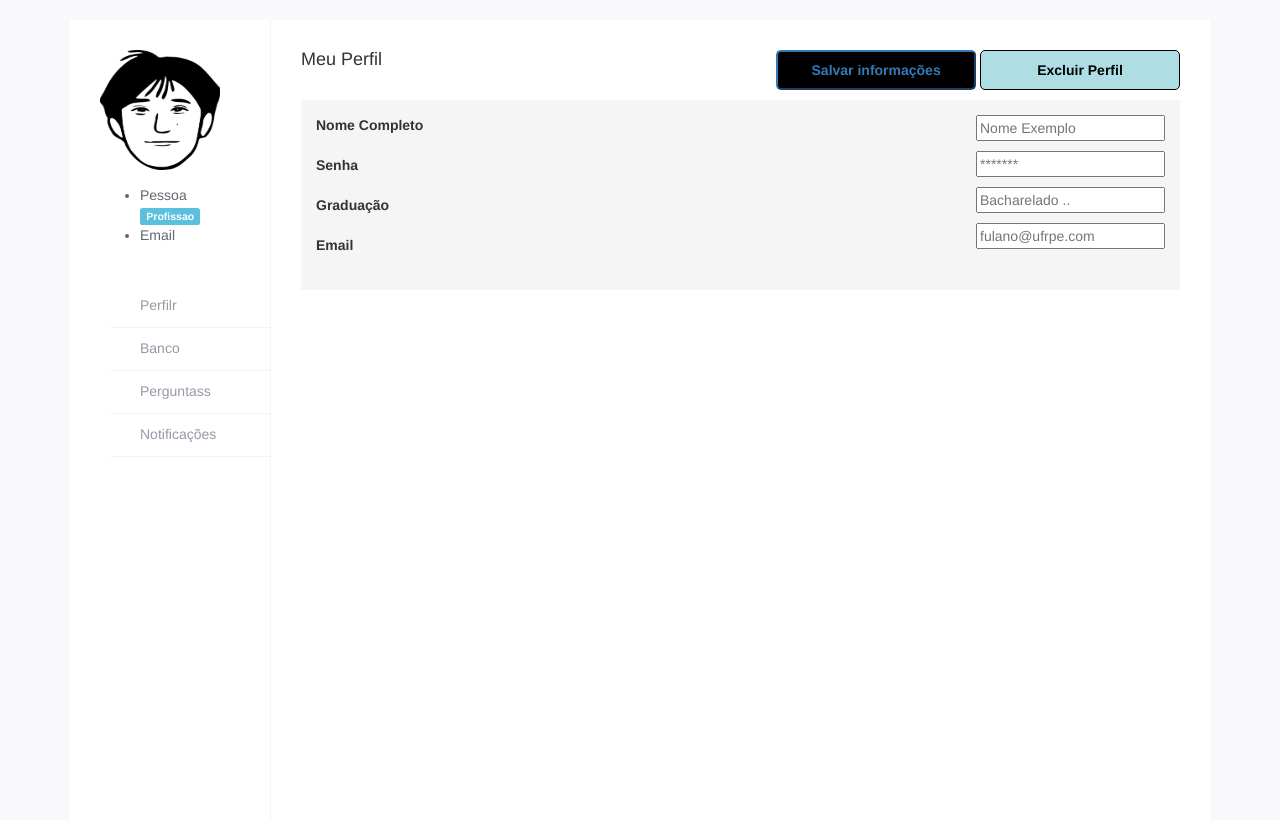
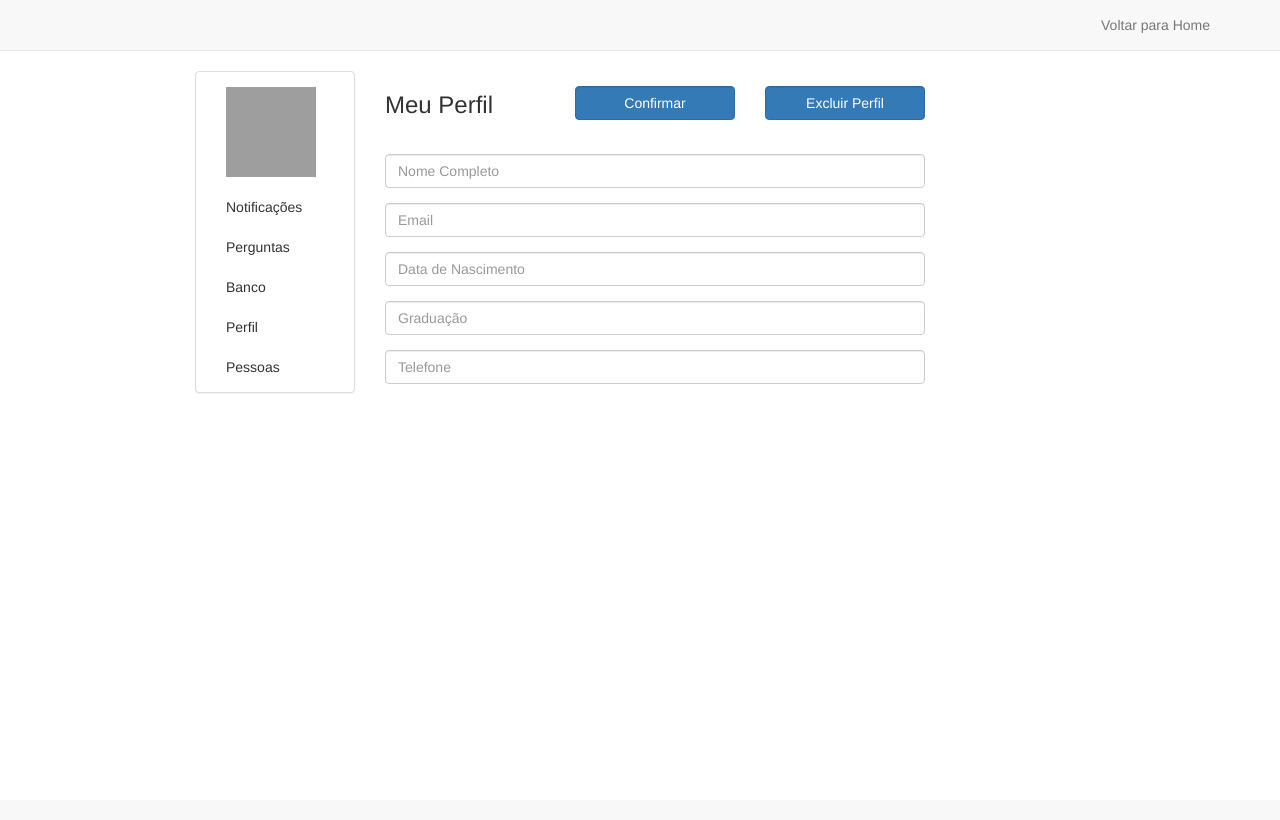
Before and after one commit to viiniciuspaes/Cerana, a Flask app: page /edit_profile in a window 1280 px wide. After the commit the page ends 393 px from the top, so only its background shows below. Run offline with Flask 2, Linux system fonts and the light colour scheme; some libraries are stand-ins or nearby versions; grey boxes are pictures that could not be loaded.

Commit message:
[Front] Ajustes nas telas.

```diff
--- a/templates/user/edit_profile.html
+++ b/templates/user/edit_profile.html
@@ -1,83 +1,139 @@
-<!DOCTYPE html>
-<html>
+<!DOCTYPE HTML>
+<html lang="pt-br">
 	<head>
 		<meta charset="UTF-8">
-        <title>Editar Perfil</title>
-        <link href="https://maxcdn.bootstrapcdn.com/bootstrap/3.3.7/css/bootstrap.min.css" rel="stylesheet">
-        <link href="{{ url_for('static', filename='css/base.css') }}" rel="stylesheet">
-        <link href="{{ url_for('static', filename='css/profile_style.css') }}" rel="stylesheet">
+
+		<title>Cerana - Editar Perfil</title>
+
+		<!-- jquery - link cdn -->
+		<script src="https://code.jquery.com/jquery-2.2.4.min.js"></script>
+
+		<!-- bootstrap - link cdn -->
+		<link rel="stylesheet" href="https://maxcdn.bootstrapcdn.com/bootstrap/3.3.6/css/bootstrap.min.css">
+
+		<script type="text/javascript"></script>
+
 	</head>
+
 	<body>
+
+		<!-- Navbar -->
+	    <nav class="navbar navbar-default navbar-static-top">
 	      <div class="container">
-            <div class="view_account">
-                <section class="module">
-                    <div class="module_inner">
-                        <div class="side_bar">
-                            <div class="user_info">
-                                <img class="img_profile" src="../imagens/avatar.png" >
-                                <ul class="info_list">
-                                    <li class="name" id="tv_nome_info">Pessoa</li>
-                                    <li class="label label-info" id="tv_profissao_info">Profissao</li>
-                                    <li class="email" id="tv_email_info">Email</li>
-
-                                </ul>
-                            </div>
-                            <nav class="side_menu">
-                                <ul class="navigation">
-                                    <li><a href="#"><span class="navigation_item"></span>Perfilr</a></li>
-                                    <li><a href="#"><span class="navigation_item"></span>Banco</a></li>
-                                    <li><a href="#"><span class="navigation_item"></span>Perguntass</a></li>
-                                    <li><a href="#"><span class="navigation_item"></span>Notificações</a></li>
-                                </ul>
-                            </nav>
+	        <div class="navbar-header">
+	          <button type="button" class="navbar-toggle collapsed" data-toggle="collapse" data-target="#navbar" aria-expanded="false" aria-controls="navbar">
+	            <span class="sr-only">Toggle navigation</span>
+	            <span class="icon-bar"></span>
+	            <span class="icon-bar"></span>
+	            <span class="icon-bar"></span>
+	          </button>
 	        </div>
 
-                        <div class="content_panel">
-                            <div class="content_header_wrapper">
-                                <h2 class="title">Meu Perfil</h2>
-                                <div class="actions">
-                                    <button class="btn_nova_questao" id="btn_salvar_info"><i class="btn_text"></i> Salvar informações</button>
-                                    <button class="btn_excluir" id="btn_excluir_profile"><i class="btn_text"></i> Excluir Perfil</button>
+	        <div id="navbar" class="navbar-collapse collapse">
+	          <ul class="nav navbar-nav navbar-right">
+	            <li><a href="index.php">Voltar para Home</a></li>
+	          </ul>
+	        </div><!--onde o nav morre -->
 	      </div>
+	    </nav>
+
+
+
+
+
+	    <div class="container">
+
+	    	<div class="container">
+	    	<div class="col-md-2 col-md-offset-1">
+	    		<div class="panel panel-default">
+	    			<div class="panel-body">
+	    				<div class="col-md-12">
+	    					<img class="img_profile" width="90px" height="90px" src="avatar.jpg"> <v<br/>
 	    				</div>
 
-                            <div class="perguntas_list_view">
-                                <div class="title_list">
-                                    <p class="nome">
-                                        <label class="nome_text" for="et_nome">Nome Completo</label>
-                                    </p>
-                                    <p class="senha">
-                                        <label class="senha_text" for="et_password">Senha</label>
-                                    </p>
-                                    <p class="graduacao">
-                                        <label class="graduacao_text" for="et_graduacao">Graduação</label>
-                                    </p>
-                                    <p class="email">
-                                        <label class="email_text" for="et_email">Email</label>
-                                    </p>
+
+	    				<div class="col-md-12">
+	    					<br>
+	    					Notificações <br /> <!--Botar a variavel aqui -->
 	    				</div>
-                                <div class="input_list">
-                                    <p class="nome">
-                                        <input class="nome_input" type="text" id="et_nome" placeholder="Nome Exemplo" required="required"
-                                               name="nome" />
-                                    </p>
-                                    <p class="senha">
-                                        <input class="senha_input" type="password" id="et_password" placeholder="*******" required="required"
-                                               name="senha" />
-                                    </p>
-                                    <p class="graduacao">
-                                        <input class="graduacao_input" type="text" id="et_graduacao" placeholder="Bacharelado .."
-                                               name="graduacao" />
-                                    </p>
-                                    <p class="email">
-                                        <input class="email_input" type="email" id="et_email" placeholder="fulano@ufrpe.com" name="email" />
-                                    </p>
+	    				<div class="col-md-12">
+	    					<br>
+	    					Perguntas <br /> <!--Botar a variavel aqui -->
+	    				</div>
+	    				<div class="col-md-12">
+	    					<br>
+	    					Banco <br /> <!--Botar a variavel aqui -->
+	    				</div>
+	    				<div class="col-md-12">
+	    					<br>
+	    					Perfil <br /> <!--Botar a variavel aqui -->
+	    				</div>
+	    				<div class="col-md-12">
+	    					<br>
+	    					Pessoas <br /> <!--Botar a variavel aqui -->
 	    				</div>
 	    			</div>
 	    		</div>
 	    	</div>
-                </section>
+
+	    	<div class="col-md-9"></div>
+
+	    	<div class="col-md-2 ">
+
+	    		<h3>Meu Perfil</h3>
 	    	</div>
+
+	    	<dir class="col-md-2">
+	    		<button type="submit" class="btn btn-primary form-control">Confirmar</button>
+	    	</dir>
+	    	<dir class="col-md-2">
+	    		<button type="submit" class="btn btn-primary form-control">Excluir Perfil</button>
+	    	</dir>
+
+
+
+
+	    	<div class="col-md-6">
+	    		<br />
+	    		<!-- forma de post os dados do usuario e como usando o action -->
+				<form method="post" action="" id="formEditar">
+					<div class="form-group">
+						<input type="text" class="form-control" id="nomeC" name="nomeC" placeholder="Nome Completo" required="requiored">
 					</div>
+
+					<div class="form-group">
+						<input type="text" class="form-control" id="email" name="email" placeholder="Email" required="requiored">
+					</div>
+
+					<div class="form-group">
+						<input type="text" class="form-control" id="dataN" name="dataN" placeholder="Data de Nascimento" required="requiored">
+					</div>
+
+					<div class="form-group">
+						<input type="text" class="form-control" id="grad" name="grad" placeholder="Graduação" required="requiored">
+					</div>
+
+					<div class="form-group">
+						<input type="text" class="form-control" id="tel" name="tel" placeholder="Telefone" required="requiored">
+					</div>
+
+
+				</form>
+			</div>
+			<div class="col-md-4"></div>
+
+			<div class="clearfix"></div>
+			<br />
+			<div class="col-md-4"></div>
+			<div class="col-md-4"></div>
+			<div class="col-md-4"></div>
+
+		</div>
+
+
+	    </div>
+
+		<link href="css/bootstrap.min.css" rel="stylesheet">
+
 	</body>
 </html>
```
Also changed, not shown: templates/home/home.html (added, +86 -0 lines). Lines whose indentation alone changed are shown as unchanged.
